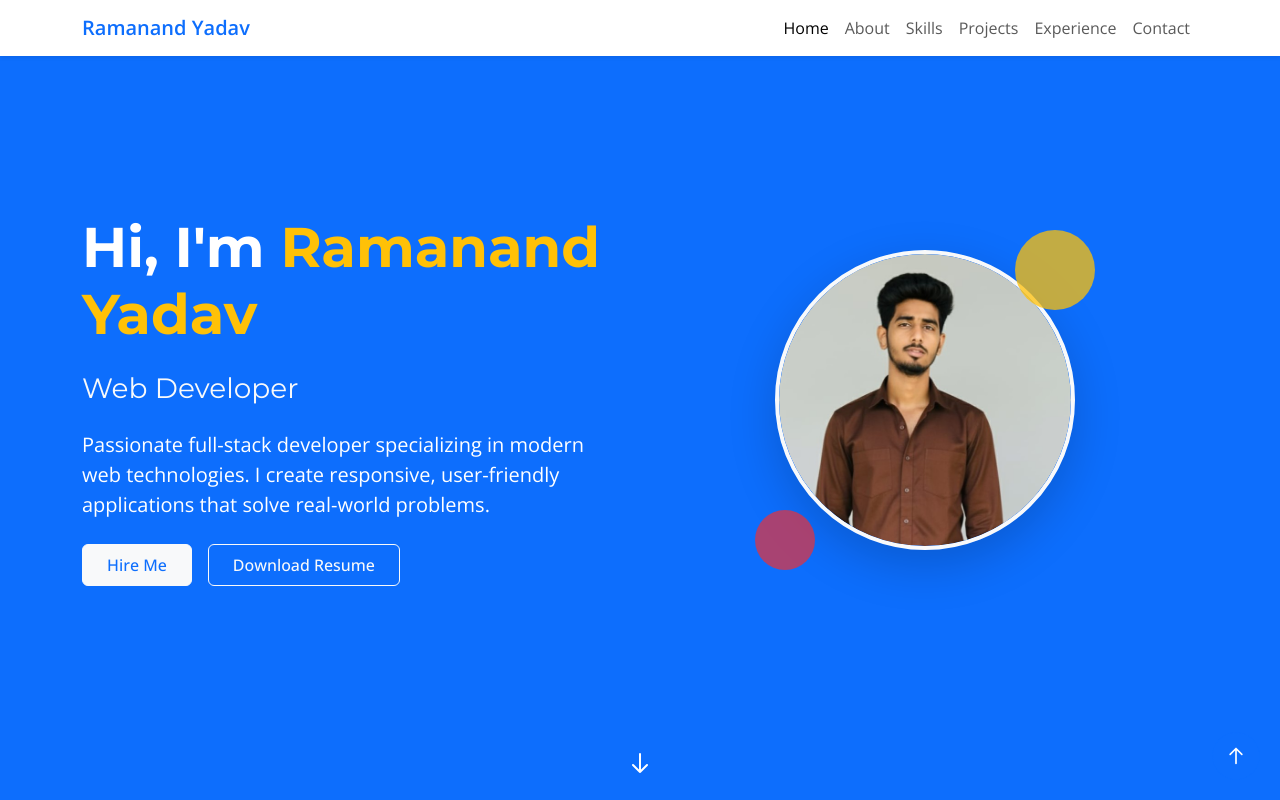
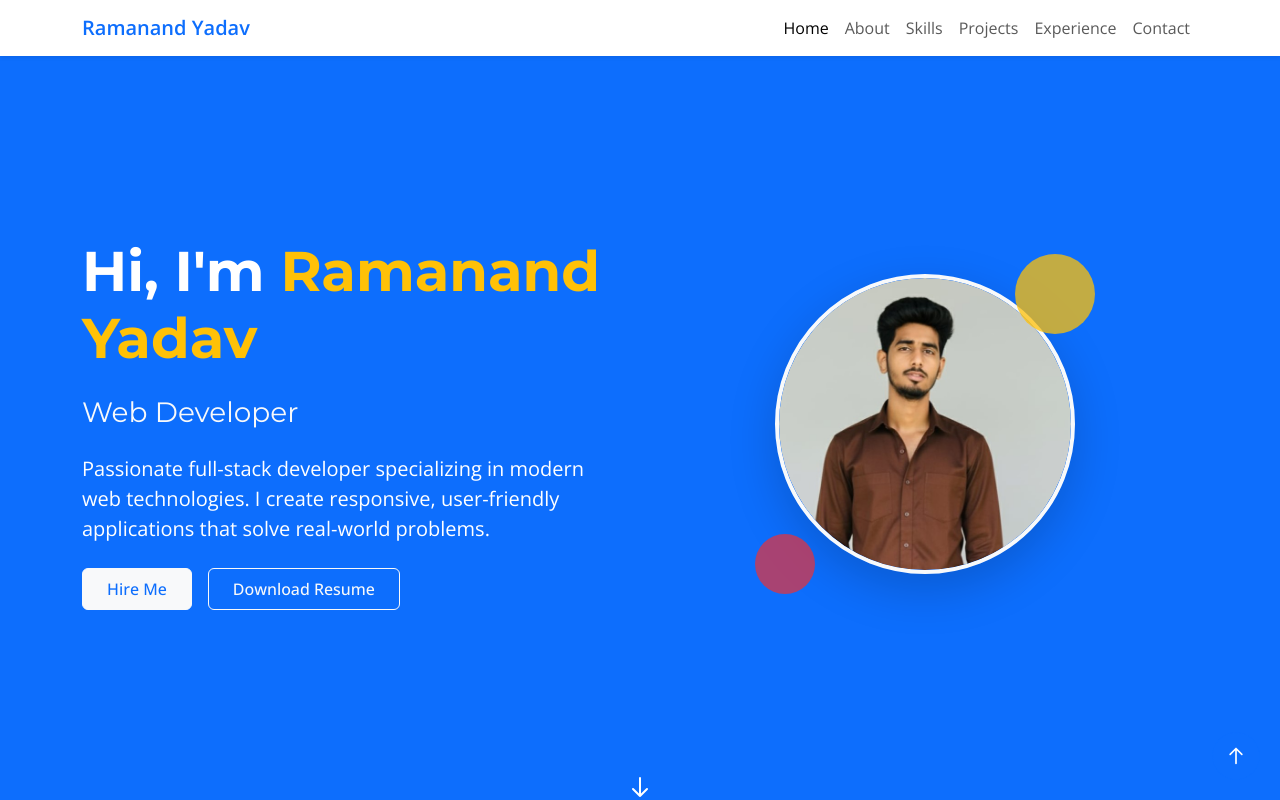
Before and after one commit to virat65/PORTFOLIO-Website, a React (Vite) app in the folder Frontend/: page / in a window 1280 px wide. Shown: the top 800 px of the page. Built offline with nearby package versions, Linux system fonts and the light colour scheme.

Commit message:
add margin top to the hero sectino

```diff
--- a/Frontend/src/components/Hero.jsx
+++ b/Frontend/src/components/Hero.jsx
@@ -9,7 +9,7 @@ const Hero = () => {
   return (
     <section
       id="home"
-      className="d-flex align-items-center justify-content-center min-vh-100 bg-primary text-white text-center text-lg-start position-relative"
+      className="d-flex align-items-center  mt-4 justify-content-center min-vh-100 bg-primary text-white text-center text-lg-start position-relative"
     >
       <div className="container">
         <div className="row align-items-center text-center text-lg-start">
```
